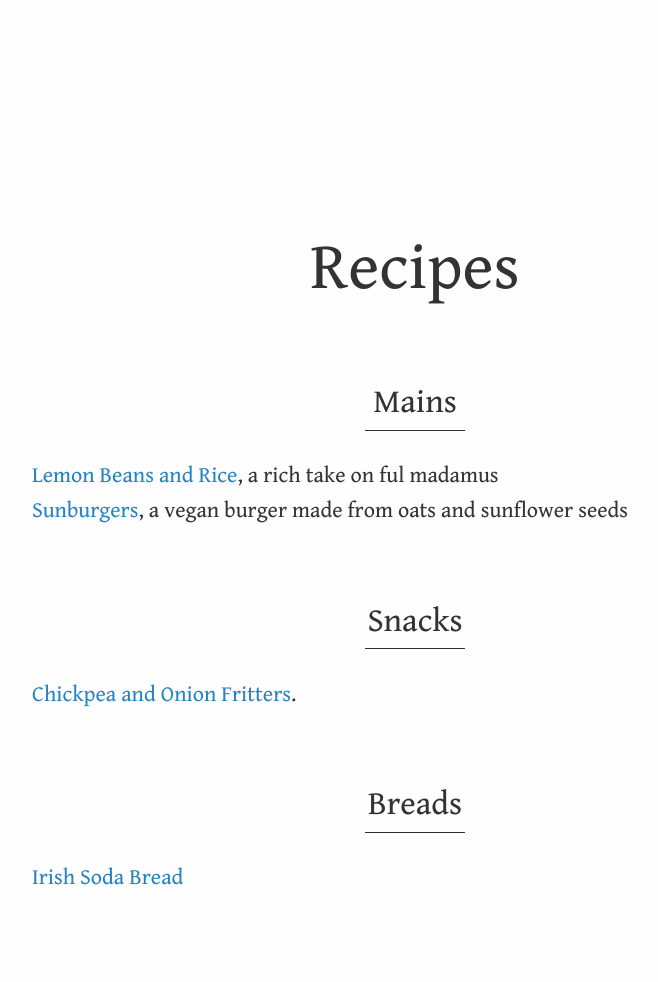
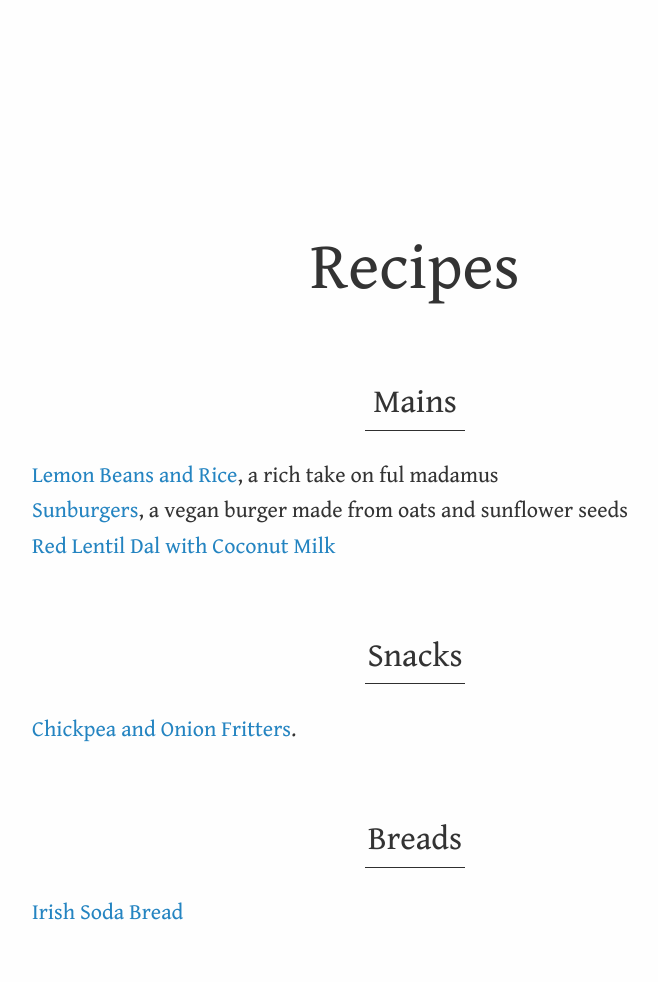
Before and after one commit to aredridel/recipes, a Jekyll site: the page built from index.md, in a window 1280 px wide. Shown: the whole page, without its empty margins (225-883 px from the left). Built offline with Jekyll 4.4.1, drawn with Linux system fonts in a browser that asks for light colours; our own code applies the rules of GitHub Pages for plain Markdown files; before the commit the page ends 947 px from its top, so only the background shows below that.

Commit message:
/ ‘index.md’

```diff
--- a/index.md
+++ b/index.md
@@ -5,6 +5,8 @@
 [Lemon Beans and Rice](Lemon Beans and Rice.md), a rich take on ful madamus
 
 [Sunburgers](Sunburgers.md), a vegan burger made from oats and sunflower seeds
+
+[Red Lentil Dal with Coconut Milk](Red Lentil Coconut Dal.md)
 
 
 
```
